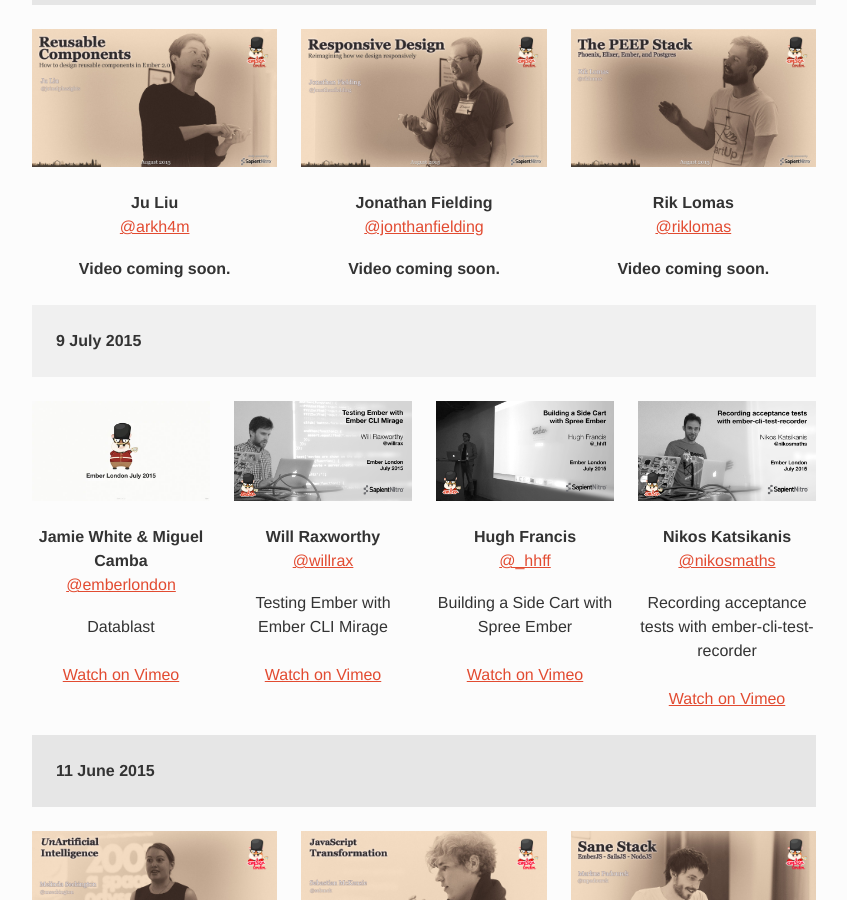
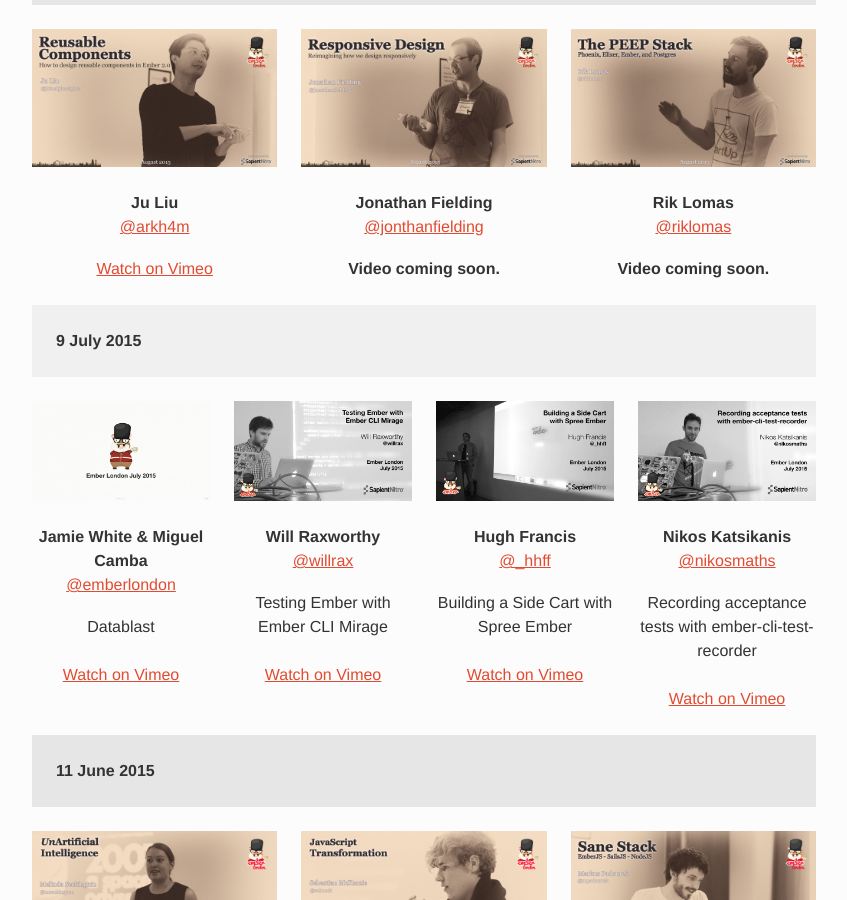
Before and after one commit to emberlondon/emberlondon.github.io, a Jekyll site: the page built from index.html, in a window 1280 px wide and 900 px high, scrolled down 1830 px. Shown: the whole window, without its empty margins (216-1063 px from the left). Built offline with Jekyll 4.4.1, drawn with Linux system fonts in a browser that asks for light colours; nearby versions of some CDN libraries; some of the changed lines change nothing that is shown.

Commit message:
Add video_url for Ju

```diff
--- a/_data/previous-events.yml
+++ b/_data/previous-events.yml
@@ -4,6 +4,7 @@
     speaker_twitter: arkh4m
     image: images/speakers/arkh4m.jpg
     title: How to design reusable components in Ember 2
+    video_url: https://vimeo.com/136671317
   - speaker_name: Jonathan Fielding
     speaker_twitter: jonthanfielding
     image: images/speakers/jonthanfielding.jpg
```
